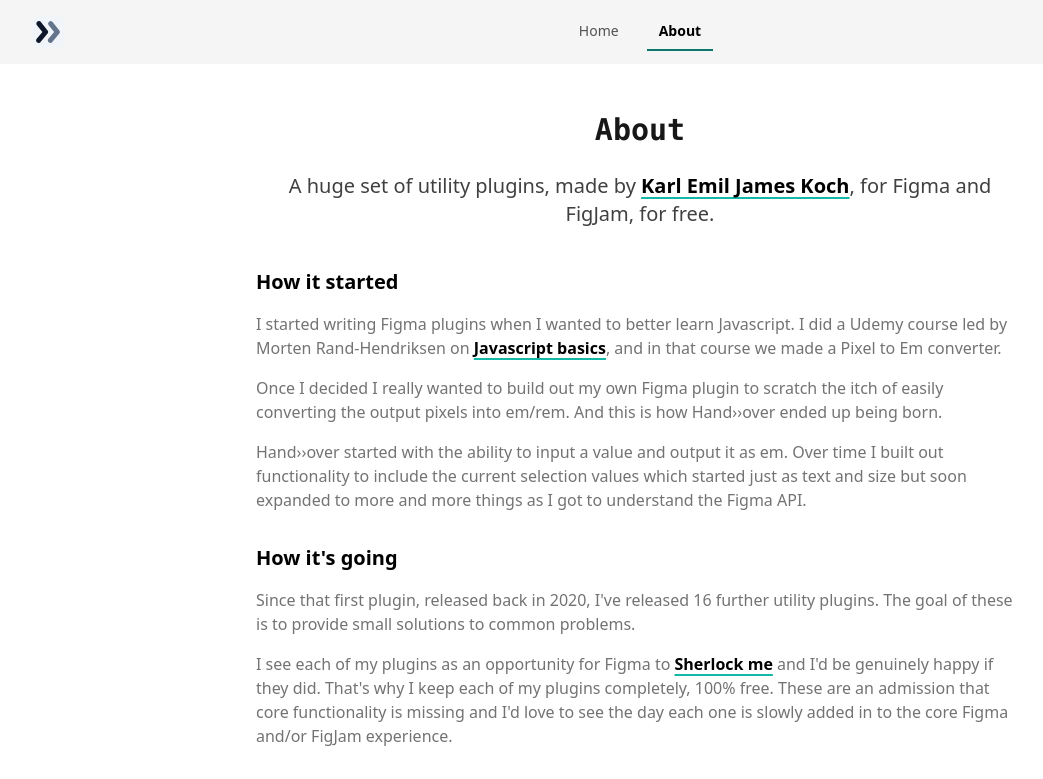
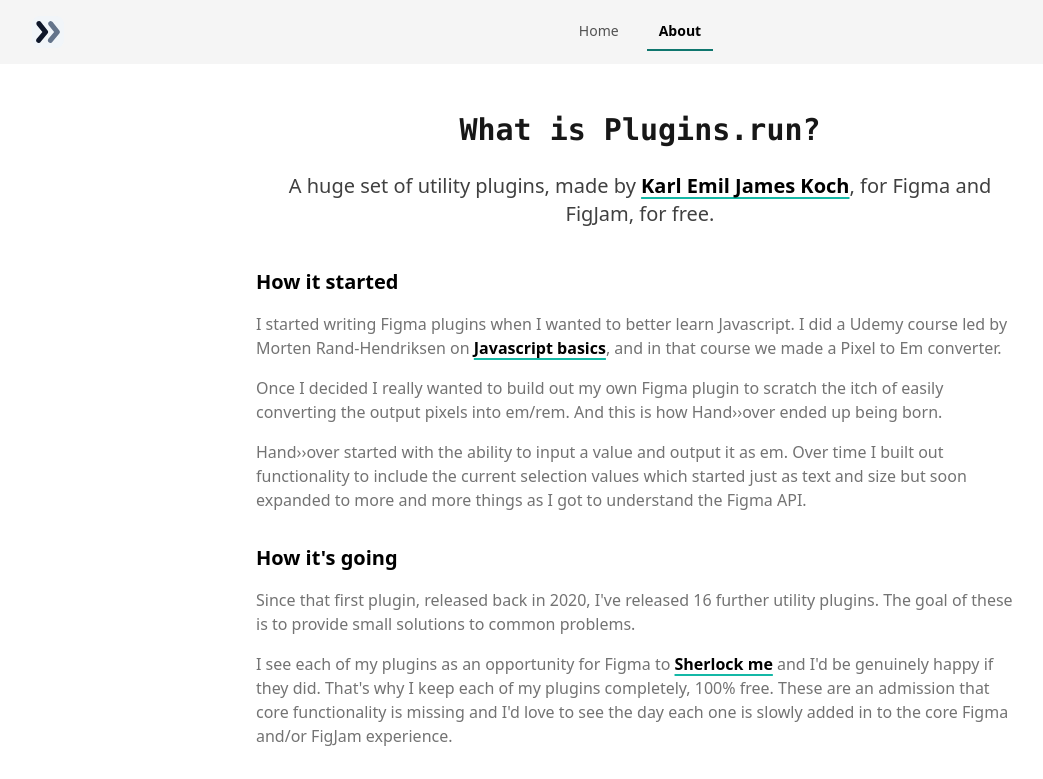
Before and after one commit to kemiljk/plugins-run-next, a Next.js app: page /about in a window 1280 px wide. Shown: the top 779 px of the page, without its empty margins (0-1043 px from the left). Built offline with nearby package versions, Linux system fonts and the light colour scheme.

Commit message:
chore: new page title

```diff
--- a/pages/about.jsx
+++ b/pages/about.jsx
@@ -6,7 +6,7 @@
 
 export default function About() {
   const metaTitle = "Plugins.run | About";
-  const title = "About";
+  const title = "What is Plugins.run?";
 
   return (
     <div className="mx-auto w-full max-w-3xl">
```
